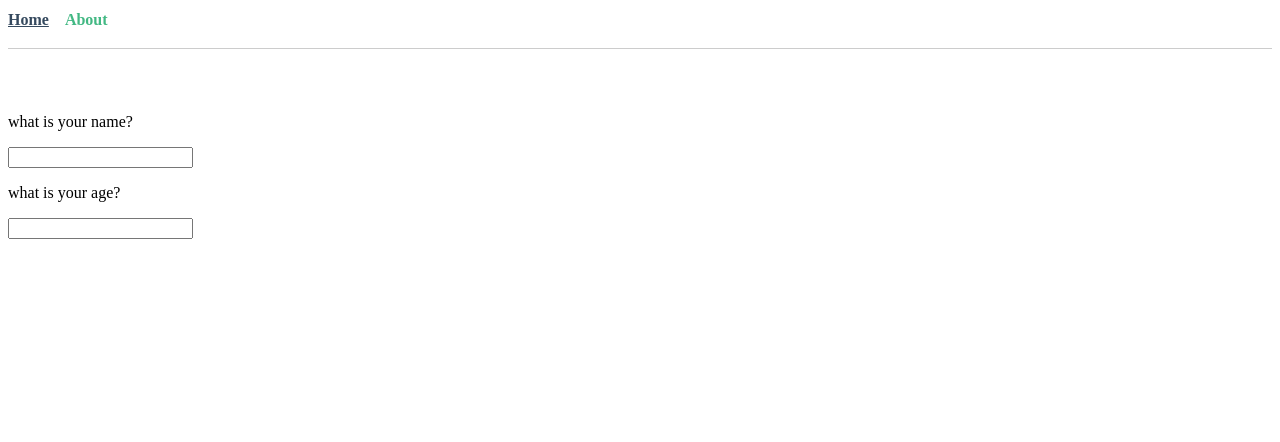
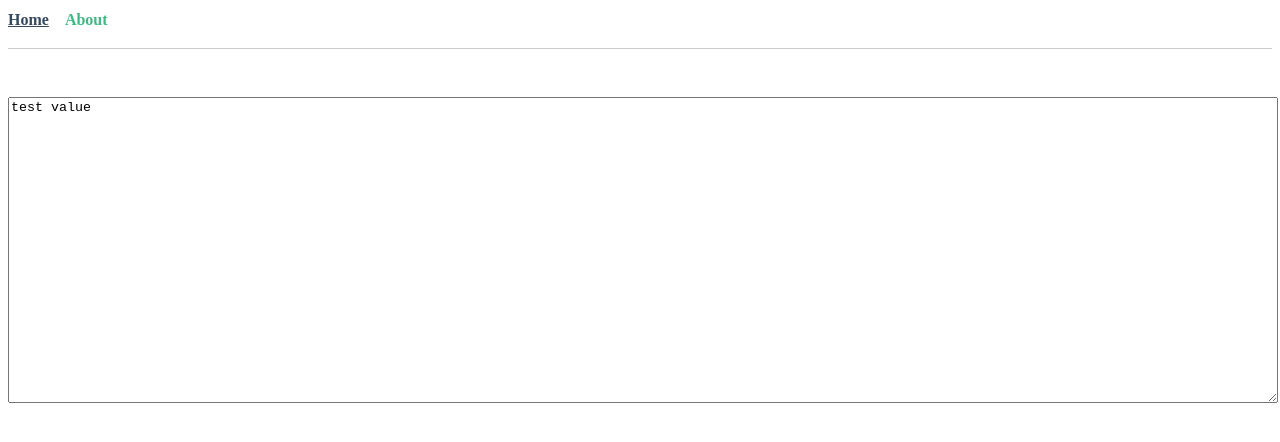
Before and after one commit to Masry2001/my-first-vue-project, a Vue app: page /home in a window 1280 px wide. Shown: the top 442 px of the page. Built offline with nearby package versions, Linux system fonts and the light colour scheme.

Commit message:
defineProps and defineEmits

```diff
--- a/src/views/HomeVue.vue
+++ b/src/views/HomeVue.vue
@@ -1,14 +1,11 @@
 <script setup>
-import { useStorage } from '../composables/useStorage'
-
-const name = useStorage('UserName')
-const age = useStorage('UserAge')
+import TabAbleTextarea from '@/components/TabAbleTextarea.vue'
+import { ref } from 'vue'
+let comment = ref('test value')
 </script>
 
 <template>
-  <p>what is your name?</p>
-  <input type="text" v-model="name" />
-
-  <p>what is your age?</p>
-  <input type="number" v-model="age" />
+  <form action="">
+    <TabAbleTextarea style="width: 100%; height: 300px" v-model="comment" />
+  </form>
 </template>
```
